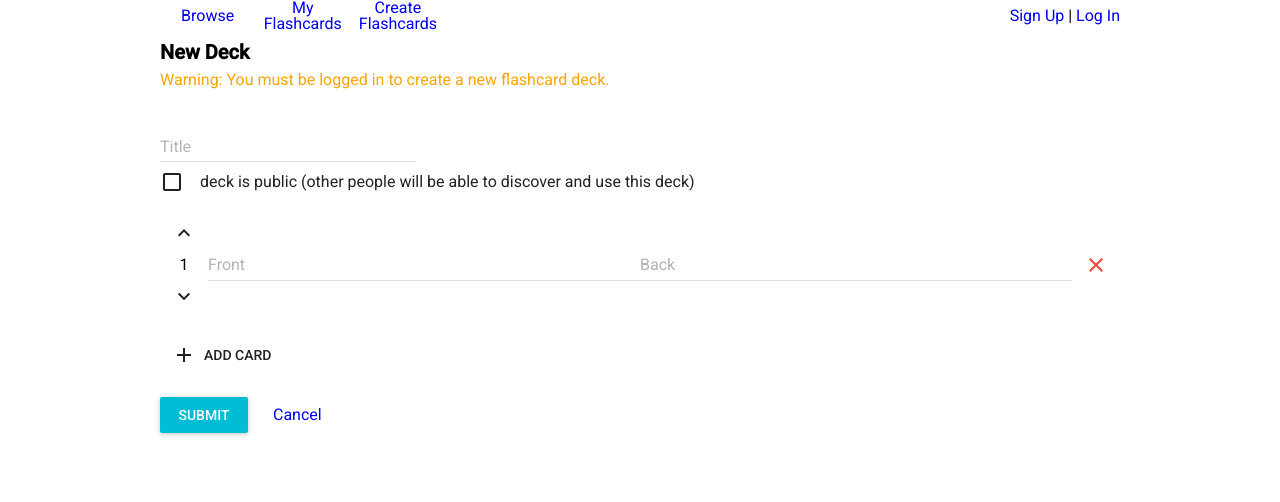
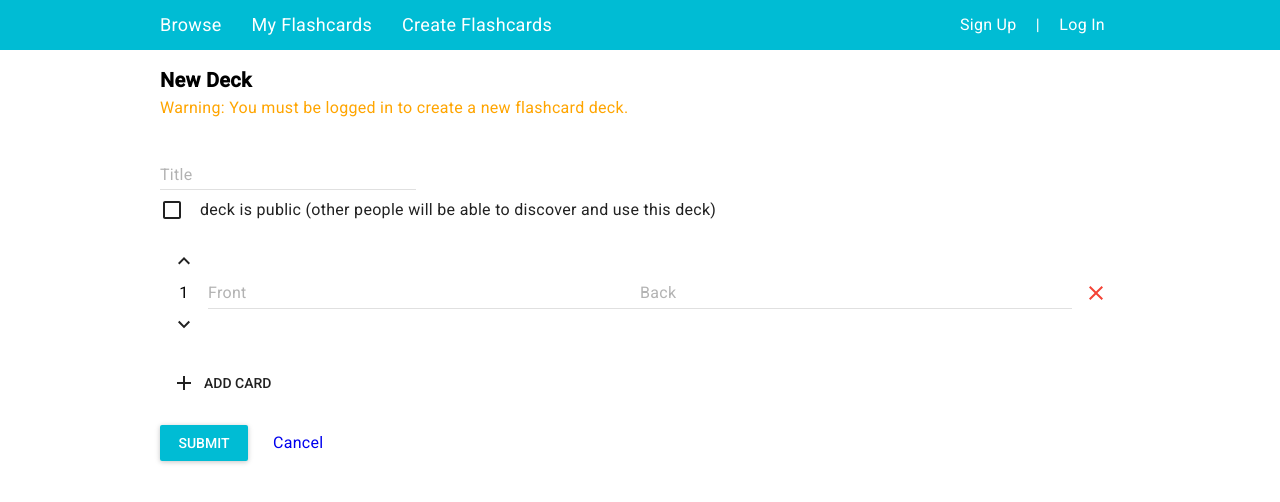
Before and after one commit to sequoian/flashcards, a React (Create React App) app in the folder react/: page /new in a window 1280 px wide. Shown: the top 502 px of the page. Built offline with nearby package versions, Linux system fonts and the light colour scheme.

Commit message:
header styles

```diff
--- a/react/src/css/App.css
+++ b/react/src/css/App.css
@@ -8,17 +8,18 @@
 
 html {
   font-family: 'Roboto', sans-serif;
+  letter-spacing: .3px;
 }
 
-.app {
+.container {
   max-width: 960px;
   margin: auto;
 
 }
 
-@media screen and (max-width: 979px) {
-  .app {
-    padding: 0 5px;
+@media screen and (max-width: 1100px) {
+  .container {
+    padding: 0 10px;
   }
 }
 
--- a/react/src/css/Header.css
+++ b/react/src/css/Header.css
@@ -1,23 +1,48 @@
+.header-bar {
+  background-color: #00bcd4;
+  margin-bottom: 20px;
+  font-size: 16px;
+}
+
 .header {
   display: flex;
   justify-content: space-between;
   align-items: center;
-  margin-bottom: 10px;
+  color: white;
+}
+
+.header nav {
+  width: 50%;
 }
 
 .header nav ul {
   display: flex;
   align-items: stretch;
+
 }
 
-.header nav a {
+.header a {
   display: inline-flex;
-  flex: 1;
   align-items: center;
   text-align: center;
+  color: white;
+  padding: 5px;
+  padding: 16px 15px;
+}
+
+.header a:hover {
+  text-decoration: none;
+  color: #3C3C3C;
 }
 
 .header ul li {
   width: 100%;
-  font-size: 16px;
 }
+
+.header nav a {
+  font-size: 18px;
+}
+
+.header nav a:first-child {
+  padding-left: 0;
+}
--- a/react/src/js/App.js
+++ b/react/src/js/App.js
@@ -77,6 +77,7 @@ class App extends Component {
           user={this.state.user}
           logout={this.logOut}
         />
+        <div className='container'>
           <Switch>
             <Route exact path='/' component={Browse} />
             <Route path='/my-cards' component={DeckList} />
@@ -97,6 +98,7 @@ class App extends Component {
             <Route path='/user/:id' component={UserPage} />
           </Switch>
         </div>
+      </div>
     )
   }
 }
--- a/react/src/js/Header.js
+++ b/react/src/js/Header.js
@@ -8,9 +8,11 @@ import PersonIcon from 'material-ui/svg-icons/social/person'
 import Divider from 'material-ui/Divider'
 
 const Header = ({user, logout}) => (
-  <div className="header">
-    <Nav />
-    {user ? <UserDisplay user={user} logout={logout} /> : <GuestDisplay />}
+  <div className="header-bar">
+    <div className="header container">
+      <Nav />
+      {user ? <UserDisplay user={user} logout={logout} /> : <GuestDisplay />}
+    </div>
   </div>
 )
 
@@ -63,8 +65,8 @@ class UserPopover extends Component {
       <div>
         <IconButton
           onClick={this.handleTouchTap}
-          iconStyle={{width: 46, height: 46}}
-          style={{width: 48, height: 48, padding: 2}}
+          iconStyle={{width: 45, height: 45, color: 'white'}}
+          style={{height: '100%', padding: 2}}
         >
           <PersonIcon />
         </IconButton>
```
Lines whose indentation alone changed are shown as unchanged.
